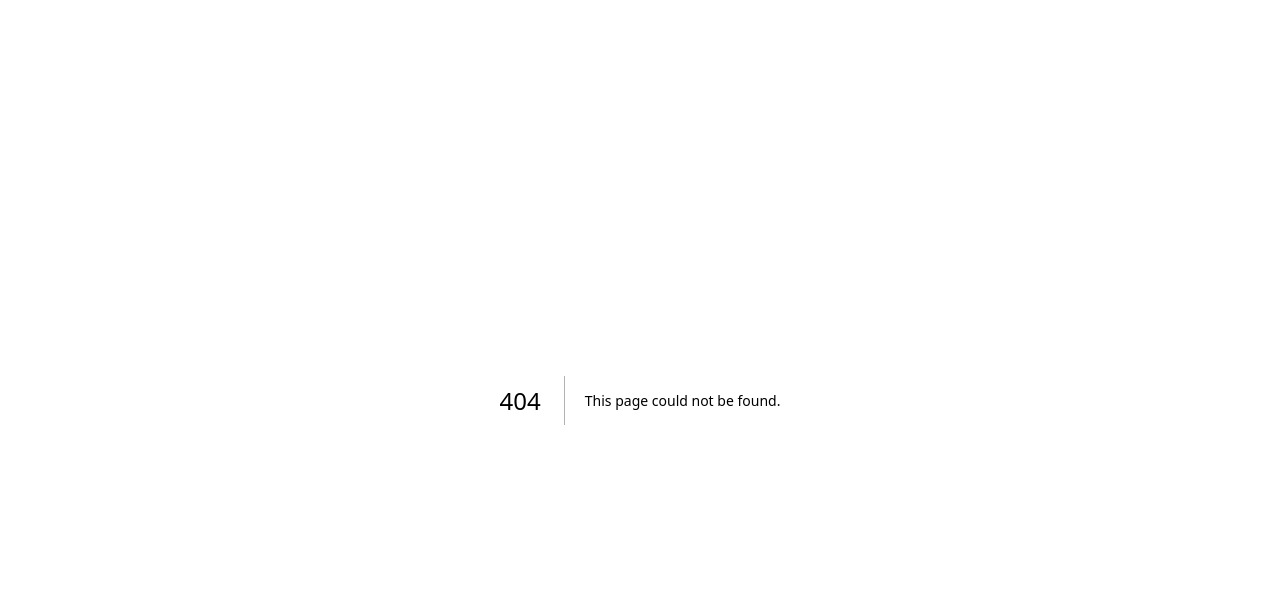
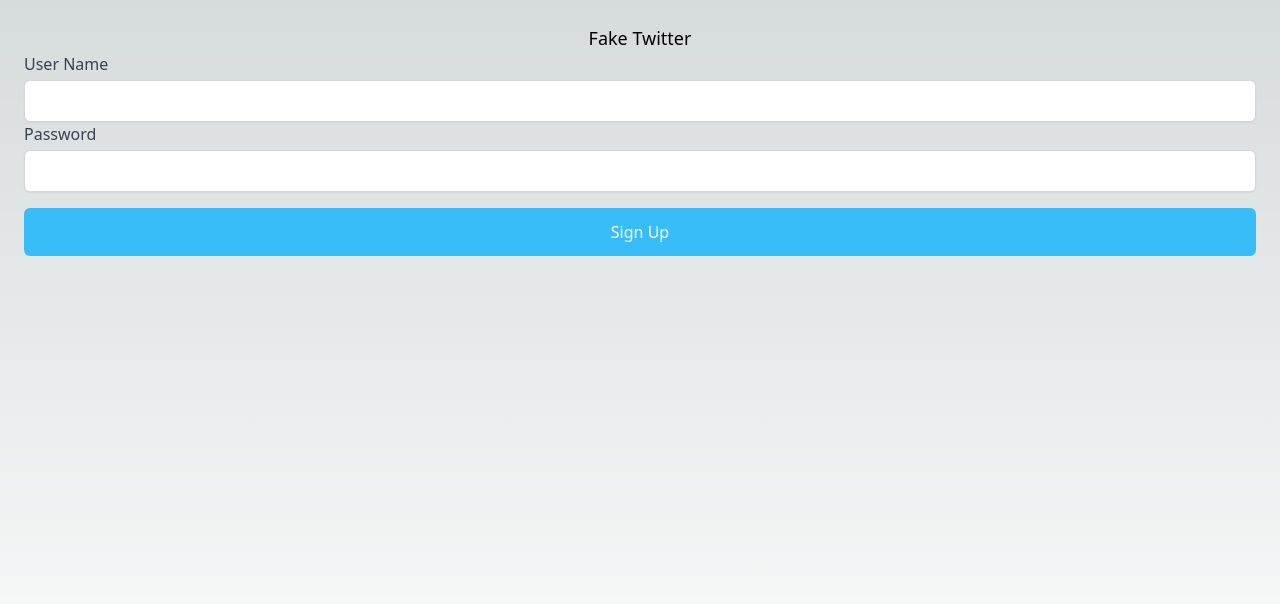
Before and after one commit to poprih/fake-twitter, a Next.js app: page /signup in a window 1280 px wide. Before the commit this address had no page. Shown: the top 604 px of the page. Built offline with nearby package versions, Linux system fonts and the light colour scheme.

Commit message:
feat: sign up page ui

```diff
--- /dev/null
+++ b/pages/api/signup.ts
@@ -0,0 +1,13 @@
+// Next.js API route support: https://nextjs.org/docs/api-routes/introduction
+import type { NextApiRequest, NextApiResponse } from 'next'
+
+type Data = {
+  name: string
+}
+
+export default function handler(
+  req: NextApiRequest,
+  res: NextApiResponse<Data>
+) {
+  res.status(200).json({ name: 'asd' })
+}
--- /dev/null
+++ b/pages/signup.tsx
@@ -0,0 +1,48 @@
+type Props = {};
+
+const signup = (props: Props) => {
+  return (
+    <>
+      <main className="min-h-screen p-6">
+        <h1 className="text-center text-lg">Fake Twitter</h1>
+        <label className="block">
+          <span className="text-gray-700">User Name</span>
+          <input
+            type="text"
+            className="
+                    mt-1
+                    block
+                    w-full
+                    rounded-md
+                    border-gray-300
+                    shadow-sm
+                    focus:border-indigo-300 focus:ring focus:ring-indigo-200 focus:ring-opacity-50
+                  "
+            placeholder=""
+          />
+        </label>
+        <label className="block">
+          <span className="text-gray-700">Password</span>
+          <input
+            type="password"
+            className="
+                    mt-1
+                    block
+                    w-full
+                    rounded-md
+                    border-gray-300
+                    shadow-sm
+                    focus:border-indigo-300 focus:ring focus:ring-indigo-200 focus:ring-opacity-50
+                  "
+            placeholder=""
+          />
+        </label>
+        <button className="w-full bg-sky-400 text-white mt-4 h-12 rounded-md">
+          Sign Up
+        </button>
+      </main>
+    </>
+  );
+};
+
+export default signup;
--- /dev/null
+++ b/postcss.config.js
@@ -0,0 +1,6 @@
+module.exports = {
+  plugins: {
+    tailwindcss: {},
+    autoprefixer: {},
+  },
+}
--- a/styles/globals.css
+++ b/styles/globals.css
@@ -1,3 +1,6 @@
+@tailwind base;
+@tailwind components;
+@tailwind utilities;
 :root {
   --max-width: 1100px;
   --border-radius: 12px;
--- /dev/null
+++ b/tailwind.config.js
@@ -0,0 +1,17 @@
+/** @type {import('tailwindcss').Config} */
+const colors = require('tailwindcss/colors')
+
+module.exports = {
+  content: [
+    // "./app/**/*.{js,ts,jsx,tsx}",
+    "./pages/**/*.{js,ts,jsx,tsx}",
+    "./components/**/*.{js,ts,jsx,tsx}",
+  ],
+  theme: {
+    colors,
+    extend: {},
+  },
+  plugins: [
+    require('@tailwindcss/forms'),
+  ],
+}
```
Also changed, not shown: package.json (+7 -0 lines), 1 other file (tests, documents, lock files or other folders).
